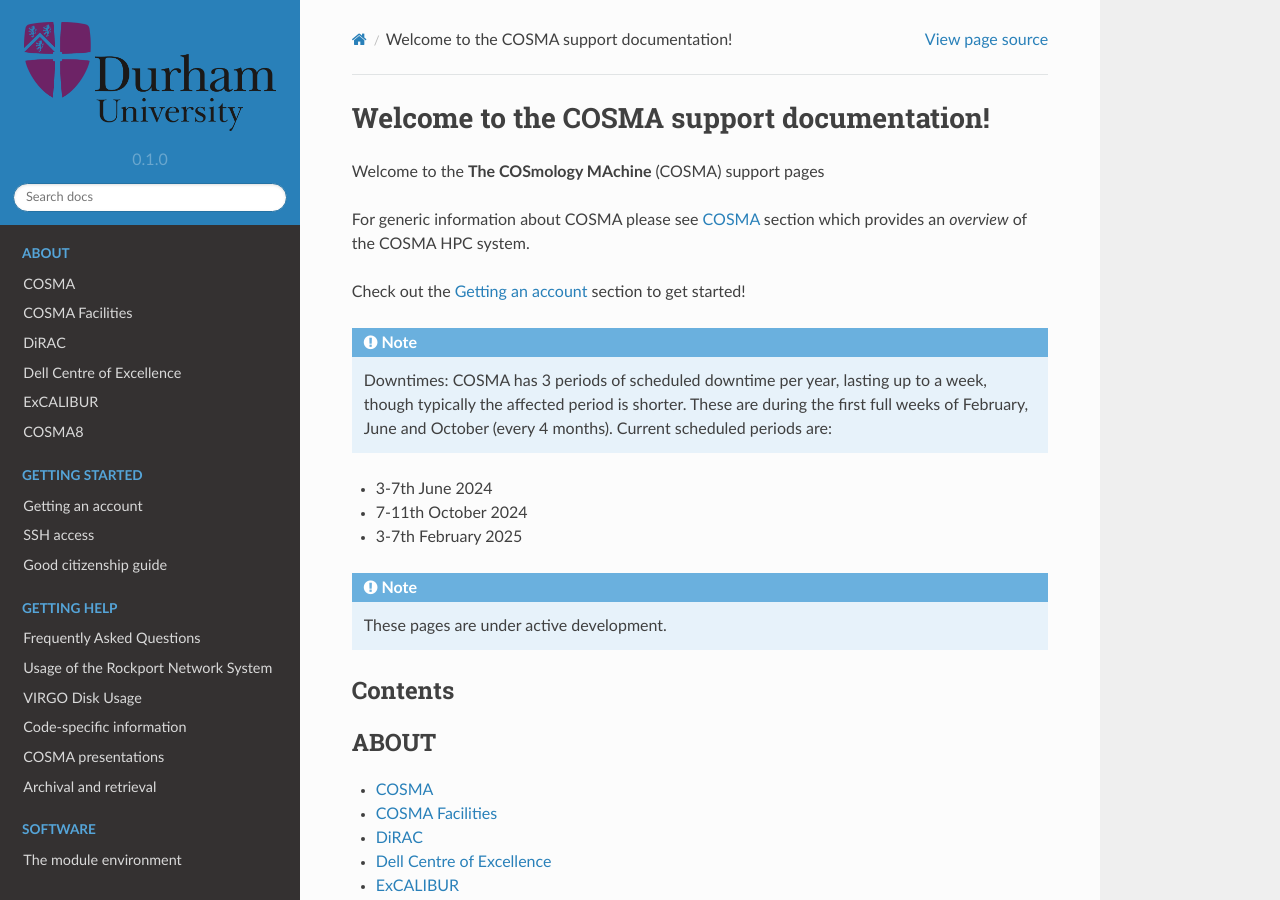
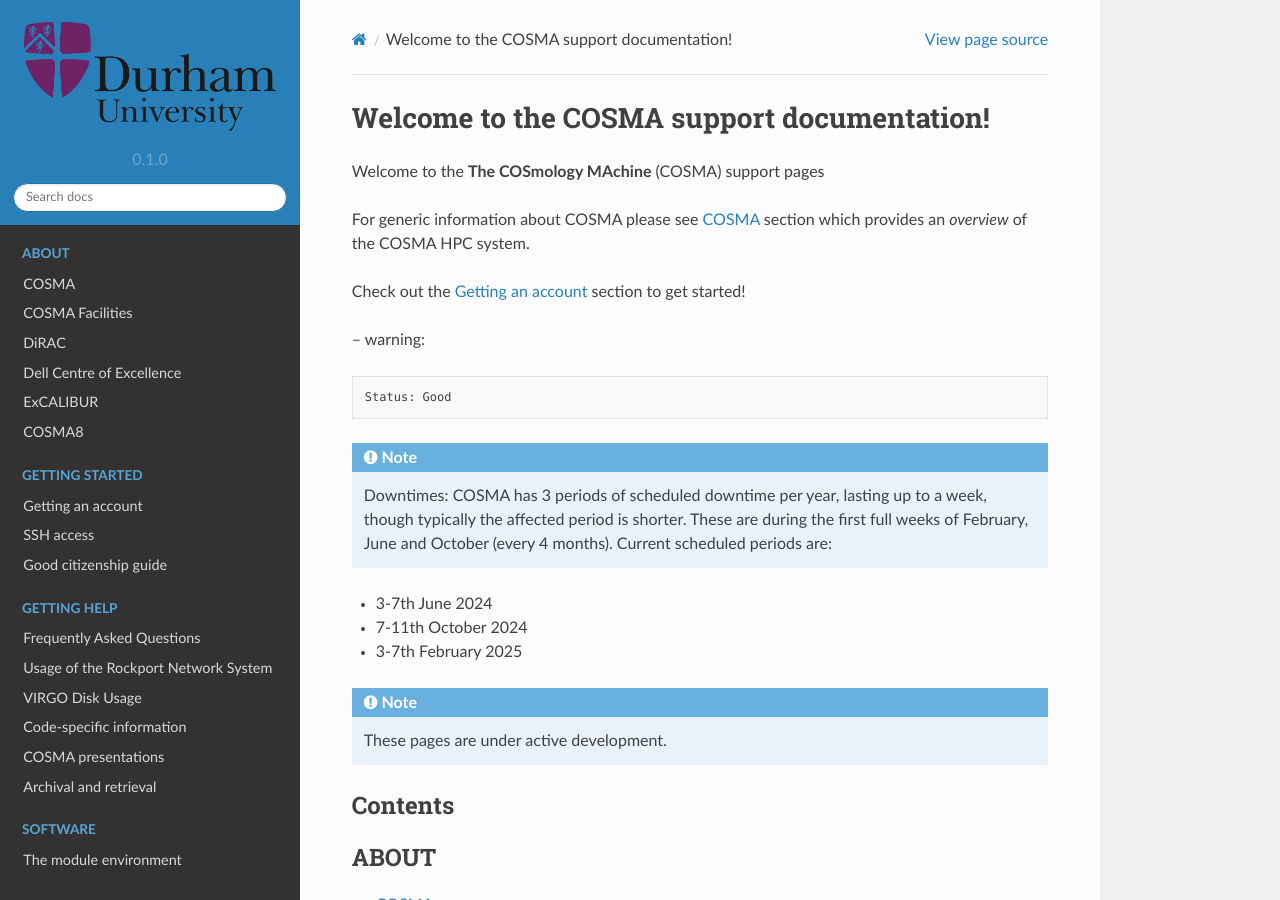
Before and after one commit to agb32/cosmadoc, a Sphinx documentation site: the page built from docs/source/index.rst, in a window 1280 px wide and 900 px high. Built offline with Sphinx 7.4.7 and the Read the Docs theme 2.0.0, drawn with Linux system fonts in a browser that asks for light colours.

Commit message:
status-updated

```diff
--- a/docs/source/index.rst
+++ b/docs/source/index.rst
@@ -7,6 +7,10 @@
 which provides an *overview* of the COSMA HPC system.
 
 Check out the :doc:`account` section to get started!
+
+-- warning::
+
+  Status: Good
 
 .. note::
 
```
